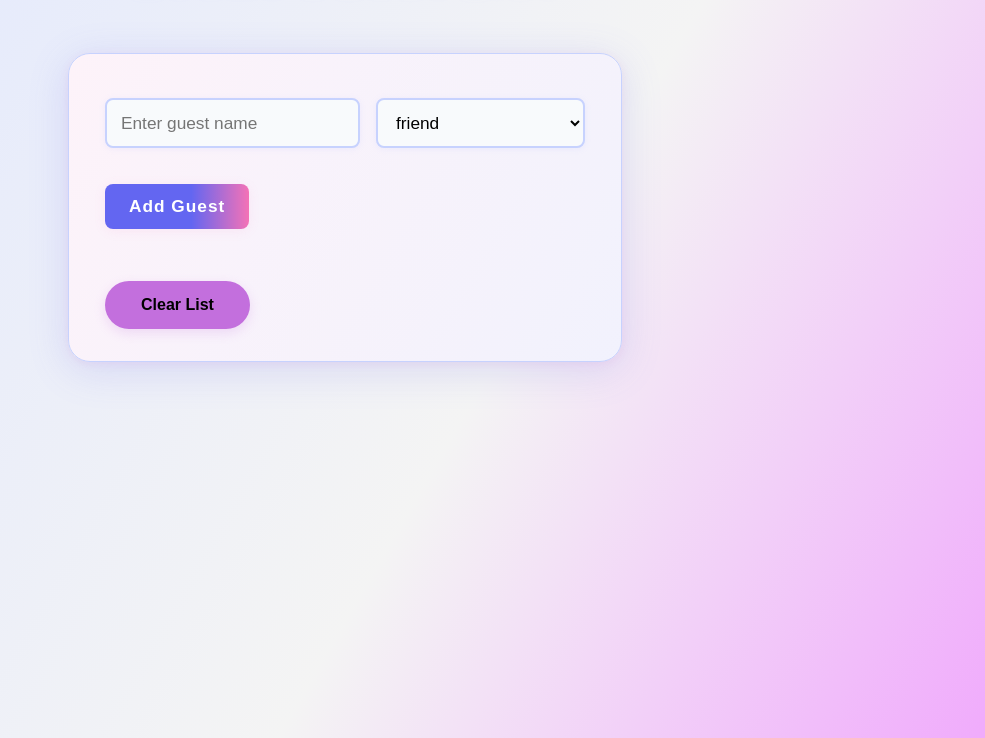
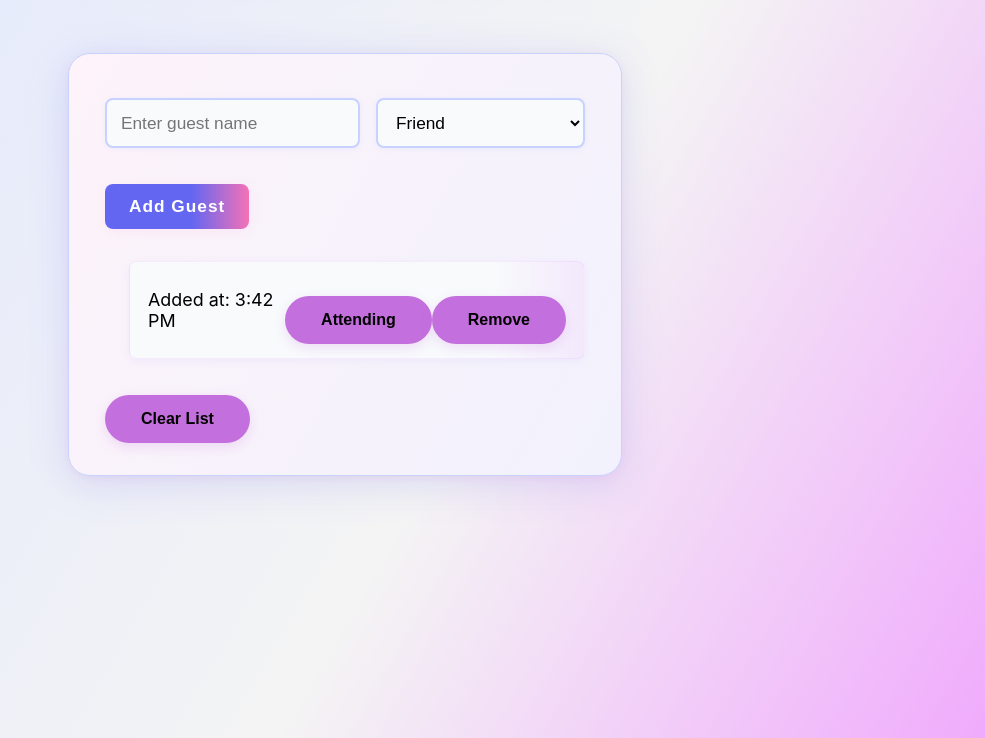
Before and after one commit to octane254/Code-challenge-Event-Guest-List-Manager, a plain HTML site: page index.html in a window 1280 px wide. Shown: the part 110-848 px from the top of the page, without its empty margins (295-1280 px from the left). Drawn offline with Linux system fonts and the light colour scheme.

Commit message:
initial index.html

```diff
--- a/index.html
+++ b/index.html
@@ -4,7 +4,6 @@
   <meta charset="UTF-8">
   <meta name="viewport" content="width=device-width, initial-scale=1.0">
   <title> Event Guest List Manager</title>
-  <script src="index.js"></script>
   <link rel="stylesheet" href="style.css">
 </head>
 <body>
@@ -13,14 +12,23 @@
         <form id="guest-form">
             <input type="text" id="guest-name" placeholder="Enter guest name">
             <select id="guest-category">
-              <option value="friend" class="ally">friend</option>
-                <option value="family" class="Bloodline">family</option>
-                <option value="colleague" class="Workmates">colleague</option>
+                <option value="friend" class="ally">Friend</option>
+                <option value="family" class="bloodline">Family</option>
+                <option value="colleague" class="workmates">Colleague</option>
             </select>
             <button type="submit">Add Guest</button>
         </form>
-        <ul id="guest-list"></ul>
+
+         <ul id="guest-list">
+          <li class="guest-item">
+  <span class="guest-name"></span>
+  <span class="timestamp">Added at: 3:42 PM</span>
+  <button class="toggle-rsvp">Attending</button>
+  <button class="remove-guest">Remove</button>
+</li>
+    </ul>
         <button id="clear-list">Clear List</button>
     </section>
+    <script src="index.js"></script>
 </body>
 </html>
```
